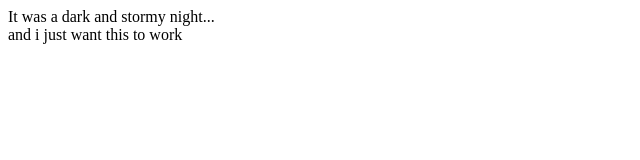
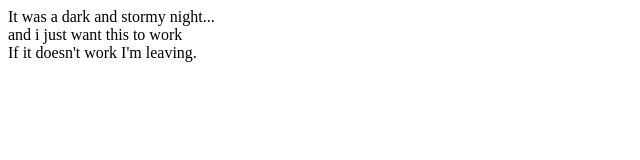
Before and after one commit to valeskah/story2, a plain HTML site: page index.html in a window 1280 px wide. Shown: the whole page, without its empty margins (0-640 px from the left). Drawn offline with Linux system fonts and the light colour scheme.

Commit message:
third line

```diff
--- a/index.html
+++ b/index.html
@@ -2,7 +2,8 @@
   <body>
     <p>
         It was a dark and stormy night...<br>
-        and i just want this to work
+        and i just want this to work<br>
+        If it doesn't work I'm leaving.
     </p>
   </body>
 </html>
```
